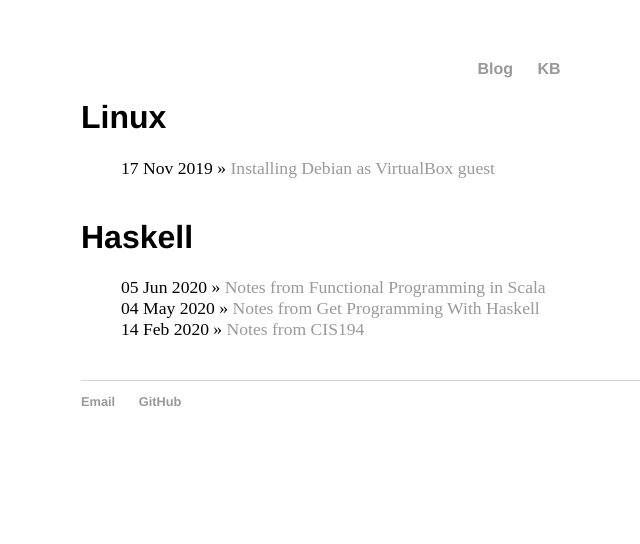
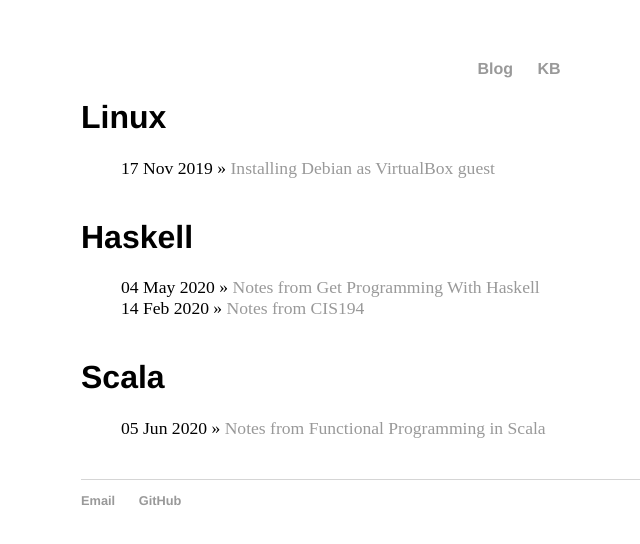
Before and after one commit to niphr/niphr.github.io, a Jekyll site: the page built from kb/index.html, in a window 1280 px wide. Shown: the top 544 px of the page, without its empty margins (111-751 px from the left). Built offline with Jekyll 4.4.1, drawn with Linux system fonts in a browser that asks for light colours.

Commit message:
structure fixes

```diff
--- a/kb/index.html
+++ b/kb/index.html
@@ -15,3 +15,10 @@
   <li><span>{{ post.date | date_to_string }}</span> » <a href="{{ post.url }}" title="{{ post.title }}">{{ post.title }}</a></li>
   {% endfor %}
 </ul>
+
+<h1>Scala</h1>
+<ul class="posts">
+  {% for post in site.categories["scala"] %}
+  <li><span>{{ post.date | date_to_string }}</span> » <a href="{{ post.url }}" title="{{ post.title }}">{{ post.title }}</a></li>
+  {% endfor %}
+</ul>
```
Also changed, not shown: kb/haskell/_posts/2020-05-04-get-programming-notes.md (+1 -1 lines), kb/scala/_posts/2020-06-05-functional-programming-in-scala.md (renamed from kb/haskell/_posts/2020-06-05-functional-programming-in-scala.md).
